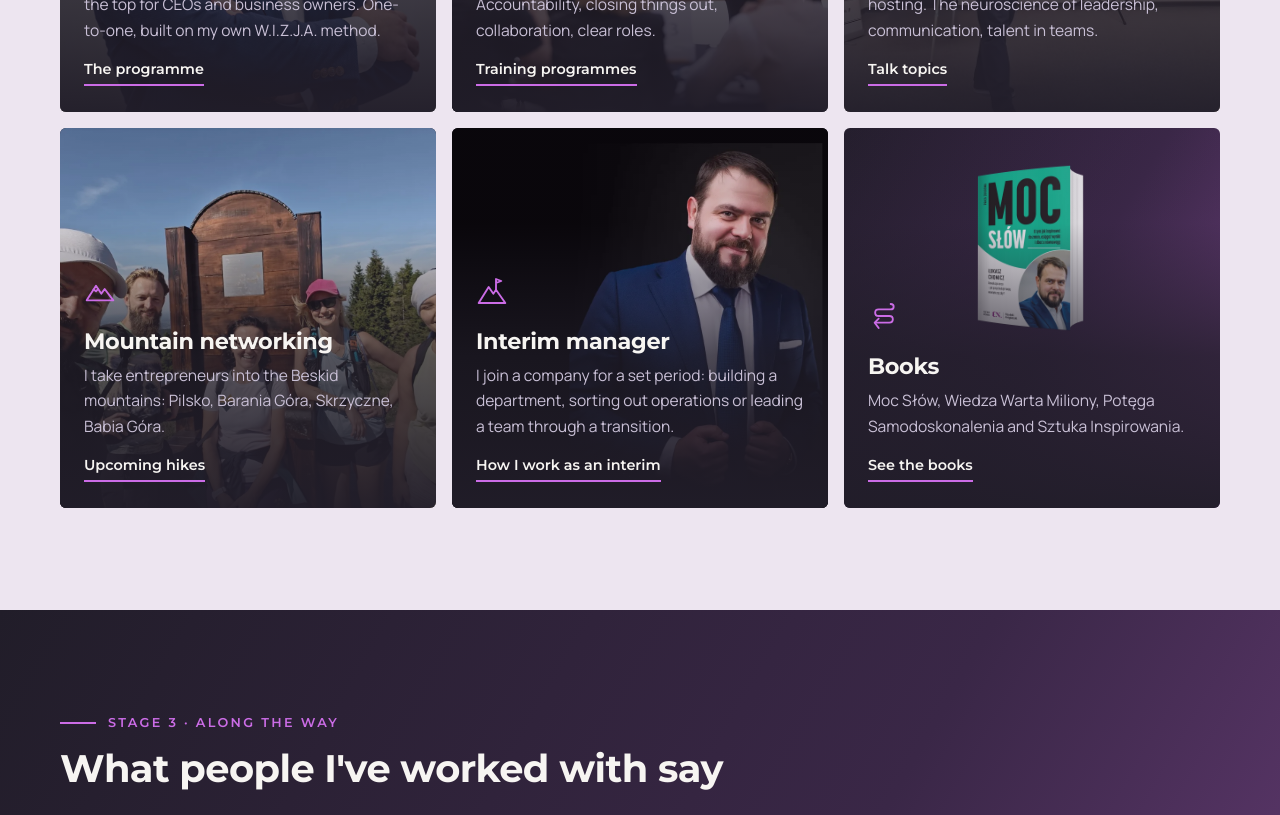
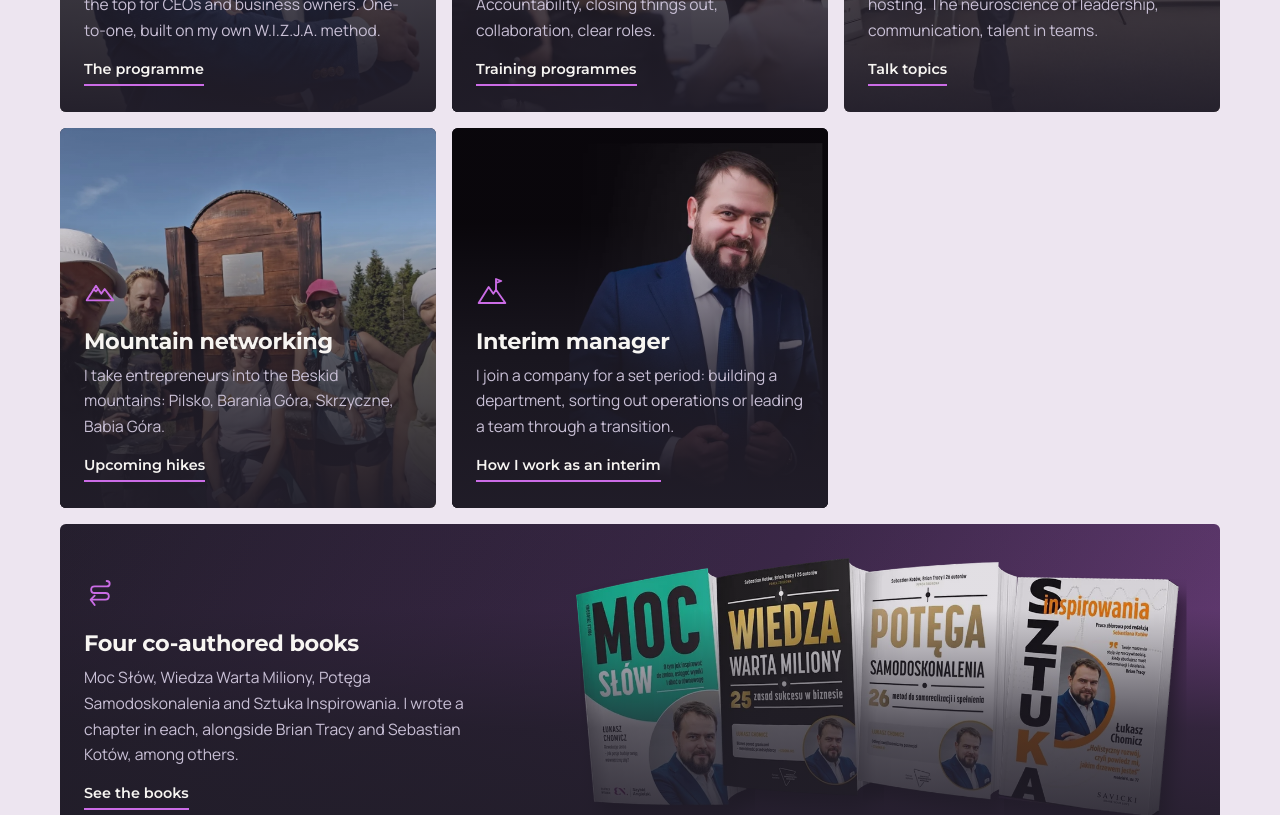
Before and after one commit to Neortikus/LukaszChomicz, a Next.js app: page /en in a window 1280 px wide. Shown: the part 2320-3135 px from the top of the page. Built offline with nearby package versions, Linux system fonts and the light colour scheme.

Commit message:
Książki: okładka Sztuki Inspirowania i szeroki kafelek z czterema książkami na stronie głównej
Co-Authored-By: Claude Opus 5.5 <noreply@anthropic.com>
Claude-Session: https://claude.ai/code/session_01CGCk7BbzPnB8QdaavZBZt9

```diff
--- a/src/app/globals.css
+++ b/src/app/globals.css
@@ -494,7 +494,9 @@ img { max-width: 100%; display: block; }
   padding-bottom: 2px;
 }
 .path:hover img { transform: scale(1.04); }
-.path--books img { object-fit: contain; object-position: 50% 18%; padding: 20px 20px 160px; }
+.path--books img { object-fit: contain; object-position: 100% 50%; padding: 28px 28px 28px 42%; }
+@media (min-width: 961px) { li:has(> .path--books) { grid-column: 1 / -1; } .path--books { min-height: 340px; justify-content: center; } .path--books .path__body { max-width: 40%; } }
+@media (max-width: 960px) { .path.path--books { min-height: 470px; } .path--books img { padding: 18px 14px 0; height: 46%; object-position: 50% 0%; } }
 .path--books { background: var(--grad-dusk); }
 @media (max-width: 960px) { .paths { grid-template-columns: repeat(2, minmax(0, 1fr)); } }
 @media (max-width: 600px) { .paths { grid-template-columns: 1fr; } .path { min-height: 330px; } }
--- a/src/content/en.ts
+++ b/src/content/en.ts
@@ -82,7 +82,7 @@ export const en: Content = {
       { href: "/wystapienia", icon: "swiadomosc", image: "/images/scena-7.webp", title: "Speaking", body: "Keynotes, power speeches and conference hosting. The neuroscience of leadership, communication, talent in teams.", link: "Talk topics" },
       { href: "/networking-w-gorach", icon: "rozwoj", image: "/images/gory-szczyt-grupa.webp", title: "Mountain networking", body: "I take entrepreneurs into the Beskid mountains: Pilsko, Barania Góra, Skrzyczne, Babia Góra.", link: "Upcoming hikes" },
       { href: "/interim-manager", icon: "rezultaty", image: "/images/interim-kafel.webp", title: "Interim manager", body: "I join a company for a set period: building a department, sorting out operations or leading a team through a transition.", link: "How I work as an interim" },
-      { href: "/ksiazki", icon: "dzialanie", image: "/images/ksiazka-moc-slow.webp", title: "Books", body: "Moc Słów, Wiedza Warta Miliony, Potęga Samodoskonalenia and Sztuka Inspirowania.", link: "See the books" },
+      { href: "/ksiazki", icon: "dzialanie", image: "/images/ksiazki-4.webp", title: "Four co-authored books", body: "Moc Słów, Wiedza Warta Miliony, Potęga Samodoskonalenia and Sztuka Inspirowania. I wrote a chapter in each, alongside Brian Tracy and Sebastian Kotów, among others.", link: "See the books" },
     ],
     testimonialsTitle: "What people I've worked with say",
     eventsTitle: "Upcoming events",
@@ -720,7 +720,7 @@ export const en: Content = {
         { title: "Moc Słów", image: "/images/ksiazka-moc-slow.webp" },
         { title: "Wiedza Warta Miliony", image: "/images/ksiazka-wiedza.webp" },
         { title: "Potęga Samodoskonalenia", image: "/images/ksiazka-potega.webp" },
-        { title: "Sztuka Inspirowania" },
+        { title: "Sztuka Inspirowania", image: "/images/ksiazka-sztuka.webp" },
       ],
       order: "Order a signed copy",
     },
--- a/src/content/pl.ts
+++ b/src/content/pl.ts
@@ -82,7 +82,7 @@ export const pl: Content = {
       { href: "/wystapienia", icon: "swiadomosc", image: "/images/scena-7.webp", title: "Wystąpienia", body: "Keynote, power speech i moderacja konferencji. Neurobiologia przywództwa, komunikacja, talenty w zespole.", link: "Tematy wystąpień" },
       { href: "/networking-w-gorach", icon: "rozwoj", image: "/images/gory-szczyt-grupa.webp", title: "Networking w górach", body: "Zabieram przedsiębiorców w Beskidy: Pilsko, Barania Góra, Skrzyczne, Babia Góra.", link: "Najbliższe wyjścia" },
       { href: "/interim-manager", icon: "rezultaty", image: "/images/interim-kafel.webp", title: "Interim manager", body: "Wchodzę do firmy na określony czas: buduję dział, porządkuję operacje albo prowadzę zespół w okresie przejściowym.", link: "Jak pracuję jako interim" },
-      { href: "/ksiazki", icon: "dzialanie", image: "/images/ksiazka-moc-slow.webp", title: "Książki", body: "Moc Słów, Wiedza Warta Miliony, Potęga Samodoskonalenia i Sztuka Inspirowania.", link: "Zobacz książki" },
+      { href: "/ksiazki", icon: "dzialanie", image: "/images/ksiazki-4.webp", title: "Cztery książki współautorskie", body: "Moc Słów, Wiedza Warta Miliony, Potęga Samodoskonalenia i Sztuka Inspirowania. W każdej mam własny rozdział, obok m.in. Briana Tracy i Sebastiana Kotowa.", link: "Zobacz książki" },
     ],
     testimonialsTitle: "Co mówią ludzie, z którymi pracowałem",
     eventsTitle: "Najbliższe wydarzenia",
@@ -720,7 +720,7 @@ export const pl: Content = {
         { title: "Moc Słów", image: "/images/ksiazka-moc-slow.webp" },
         { title: "Wiedza Warta Miliony", image: "/images/ksiazka-wiedza.webp" },
         { title: "Potęga Samodoskonalenia", image: "/images/ksiazka-potega.webp" },
-        { title: "Sztuka Inspirowania" },
+        { title: "Sztuka Inspirowania", image: "/images/ksiazka-sztuka.webp" },
       ],
       order: "Zamów egzemplarz z dedykacją",
     },
```
Also changed, not shown: public/images/ksiazka-sztuka.webp (added), public/images/ksiazki-4.webp (added).
